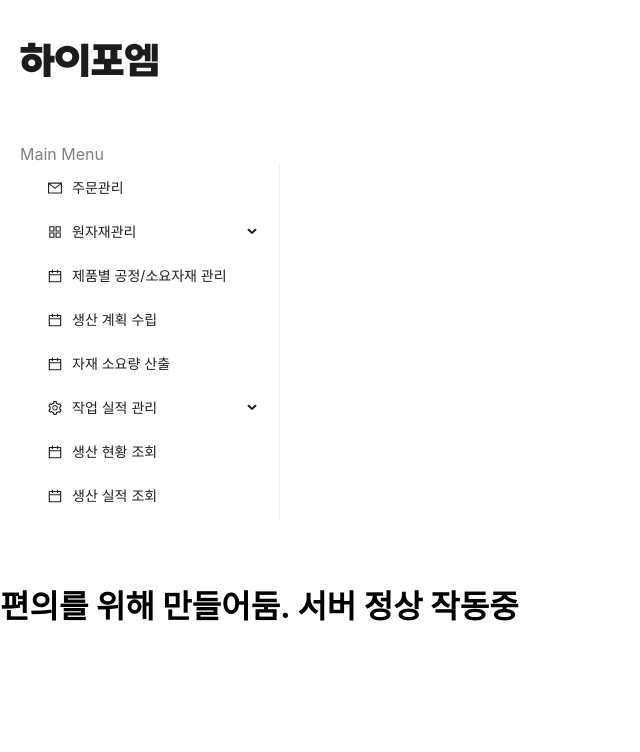
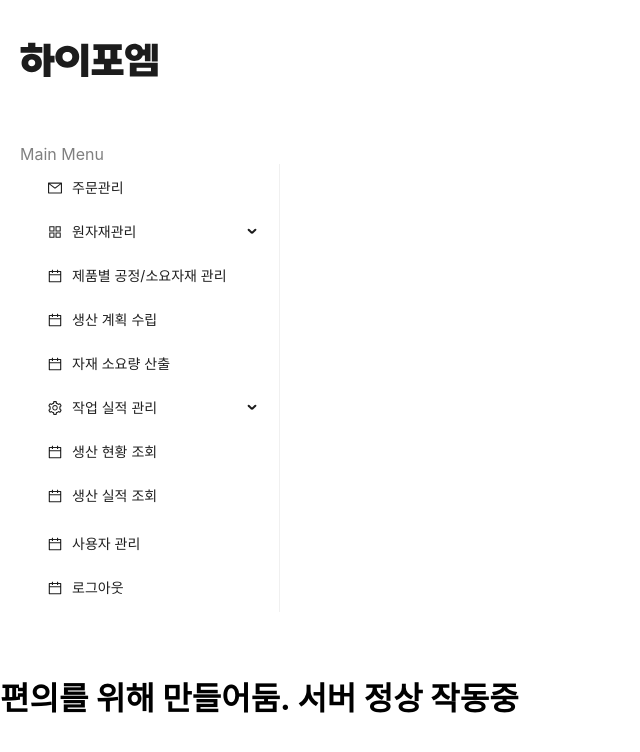
Before and after one commit to angdoo0/highfourm, a React (Create React App) app in the folder frontend/: page / in a window 1280 px wide. Shown: the top 752 px of the page, without its empty margins (0-640 px from the left). Built offline with nearby package versions, Linux system fonts and the light colour scheme.

Commit message:
✨: SideBar.js 사용자 관리, 로그아웃 메뉴 추가

```diff
--- a/frontend/src/component/common/sidebar.js
+++ b/frontend/src/component/common/sidebar.js
@@ -15,7 +15,7 @@ const SideBar = () => {
   }
   const [mode, setMode] = useState('inline');
 
-  const menu = [
+  const topMenu = [
     getItem(<a href="https://ant.design">주문관리</a>, '1', <MailOutlined />),
     getItem('원자재관리', 'sub1', <AppstoreOutlined />, [
       getItem(<a href="/">재고 현황</a>, '2'),
@@ -31,6 +31,11 @@ const SideBar = () => {
     getItem(<a href="/">생산 현황 조회</a>, '9', <CalendarOutlined />),
     getItem(<a href="/">생산 실적 조회</a>, '10', <CalendarOutlined />),
   ];
+  const bottomMenu = [
+    getItem(<a href="/">사용자 관리</a>, '9', <CalendarOutlined />),
+    getItem(<a href="/">로그아웃</a>, '10', <CalendarOutlined />),
+    ];
+
   return (
     <div style={{borderRight: '1px soild #ccc', padding: '40px 20px 40px 20px', width: '260px'}}>
       <div style={{paddingBottom:'60px'}}>
@@ -45,7 +50,14 @@ const SideBar = () => {
             width: '260px',
           }}
           mode={mode}
-          items={menu}
+          items={topMenu}
+        />
+        <Menu
+          style={{
+            width: '260px', bottom: '0',
+          }}
+          mode={mode}
+          items={bottomMenu}
         />
       </div>
     </div>
```
